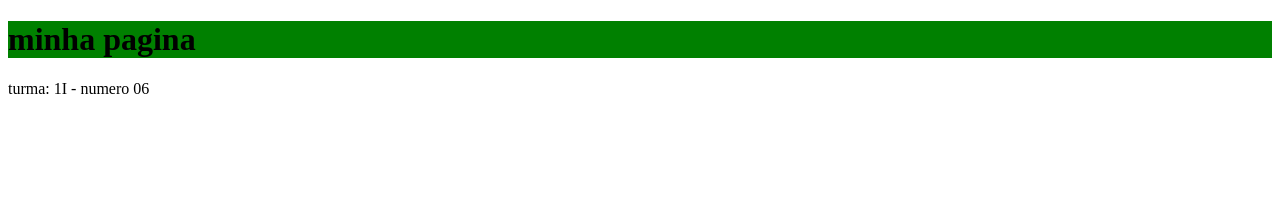
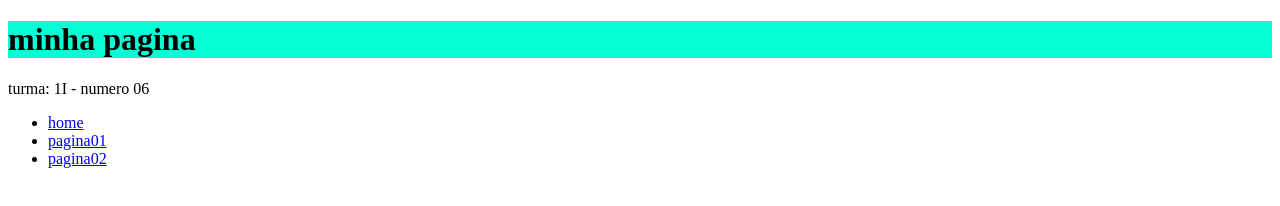
Before and after one commit to bronkioshi/brendon606-primeiroi_2T, a plain HTML site: page index.html in a window 1280 px wide. Drawn offline with Linux system fonts and the light colour scheme.

Commit message:
aula 09-08

```diff
--- a/estilo.css
+++ b/estilo.css
@@ -1,3 +1,3 @@
 h1 {
-  background-color: green;
+  background-color: rgb(4, 255, 213);
 }
--- a/index.html
+++ b/index.html
@@ -10,4 +10,15 @@
     <p>turma: 1I - numero 06 </p>
 
   </body>
+  <div class="menuPrincipal" >
+    <nav>
+        <ul>
+            <li><a href="index.html">home</a></li>
+            <li><a href="pagina01.html">pagina01</a></li>
+            <li><a href="pagina02.html">pagina02</a></li>
+        </ul>
+    </nav>
+
+</div>
+
 </html>
```
Also changed, not shown: pagina01.html (added, +23 -0 lines), pagina02.html (added, +23 -0 lines).
